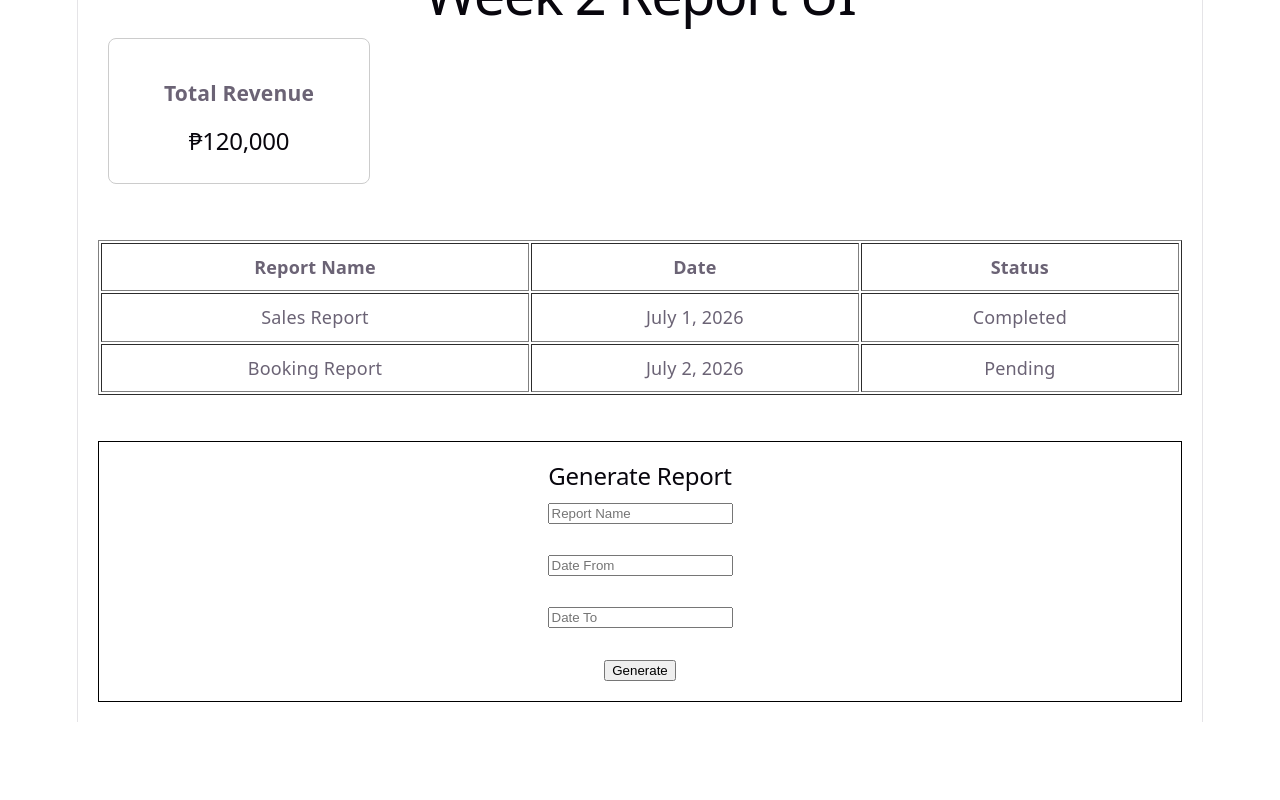
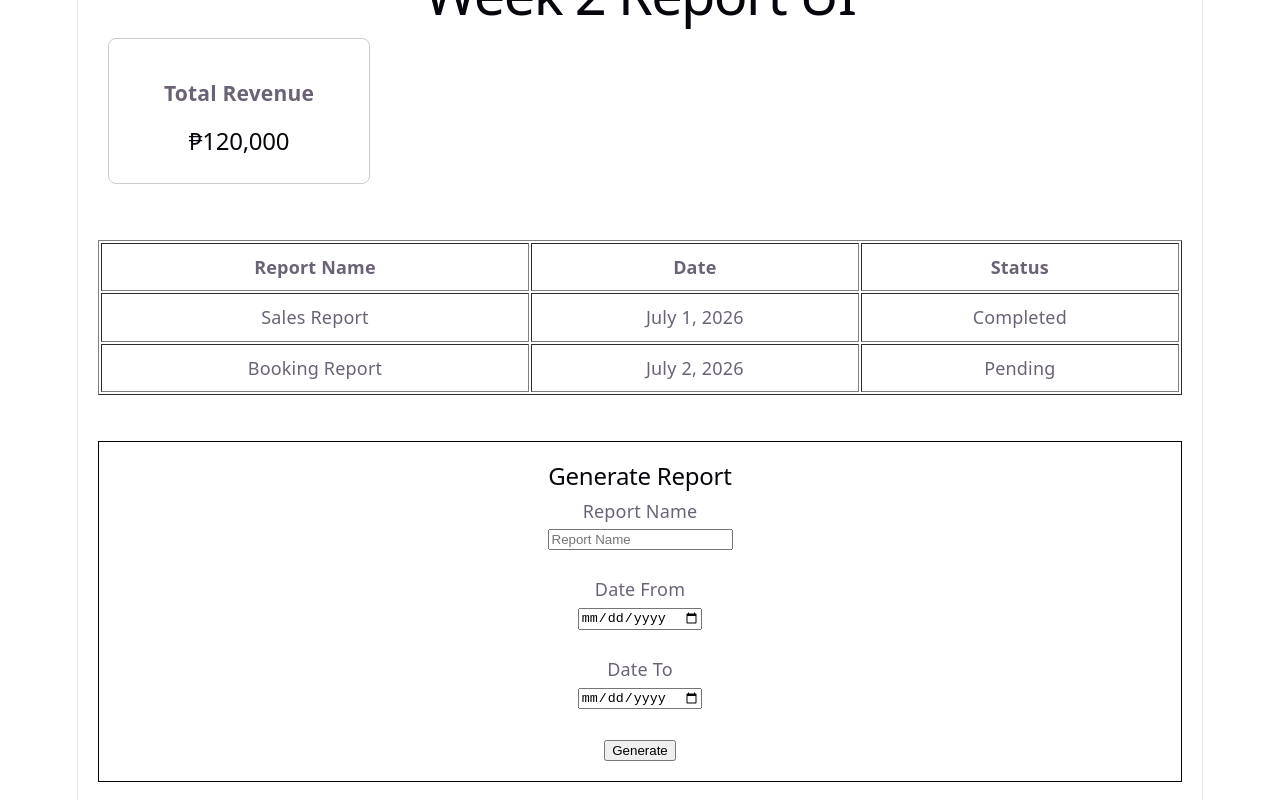
Before and after one commit to midterm-2026-projects/SnapSmart, a React app in the folder frontend/: page / in a window 1280 px wide. Shown: the part 596-1396 px from the top of the page. Before the commit the page ends 1318 px from the top, so only its background shows below. Built offline with nearby package versions, Linux system fonts and the light colour scheme; the HTML template or start-up script is replaced by a standard one.

Commit message:
Add validation and interaction tests for GenerateReportModal

```diff
--- a/frontend/src/components/GenerateReportModal.jsx
+++ b/frontend/src/components/GenerateReportModal.jsx
@@ -1,5 +1,21 @@
+import { useState } from "react";
+
 function GenerateReportModal({ isOpen }) {
+  const [reportName, setReportName] = useState("");
+  const [dateFrom, setDateFrom] = useState("");
+  const [dateTo, setDateTo] = useState("");
+  const [message, setMessage] = useState("");
+
   if (!isOpen) return null;
+
+  const handleGenerate = () => {
+    if (!reportName || !dateFrom || !dateTo) {
+      setMessage("Please fill in all fields.");
+      return;
+    }
+
+    setMessage("Report generated successfully.");
+  };
 
   return (
     <div
@@ -11,31 +27,54 @@ function GenerateReportModal({ isOpen }) {
     >
       <h2>Generate Report</h2>
 
+      <label htmlFor="reportName">Report Name</label>
+      <br />
       <input
+        id="reportName"
         type="text"
         placeholder="Report Name"
+        value={reportName}
+        onChange={(e) => setReportName(e.target.value)}
       />
 
       <br />
       <br />
 
+      <label htmlFor="dateFrom">Date From</label>
+      <br />
       <input
-        type="text"
-        placeholder="Date From"
+        id="dateFrom"
+        type="date"
+        value={dateFrom}
+        onChange={(e) => setDateFrom(e.target.value)}
       />
 
       <br />
       <br />
 
+      <label htmlFor="dateTo">Date To</label>
+      <br />
       <input
-        type="text"
-        placeholder="Date To"
+        id="dateTo"
+        type="date"
+        value={dateTo}
+        onChange={(e) => setDateTo(e.target.value)}
       />
 
       <br />
       <br />
 
-      <button>Generate</button>
+      <button onClick={handleGenerate}>
+        Generate
+      </button>
+
+      {message && (
+        <>
+          <br />
+          <br />
+          <p>{message}</p>
+        </>
+      )}
     </div>
   );
 }
```
Also changed, not shown: 1 other file (tests, documents, lock files or other folders).
